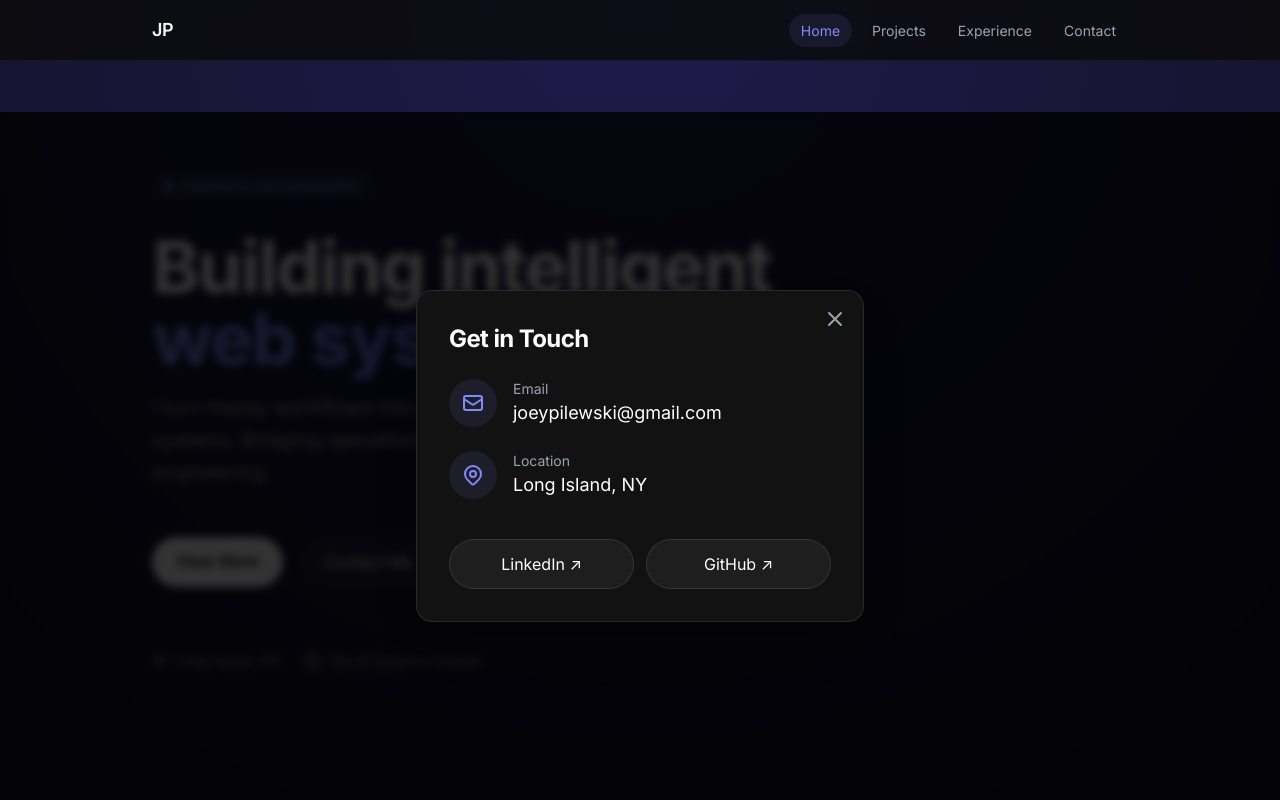
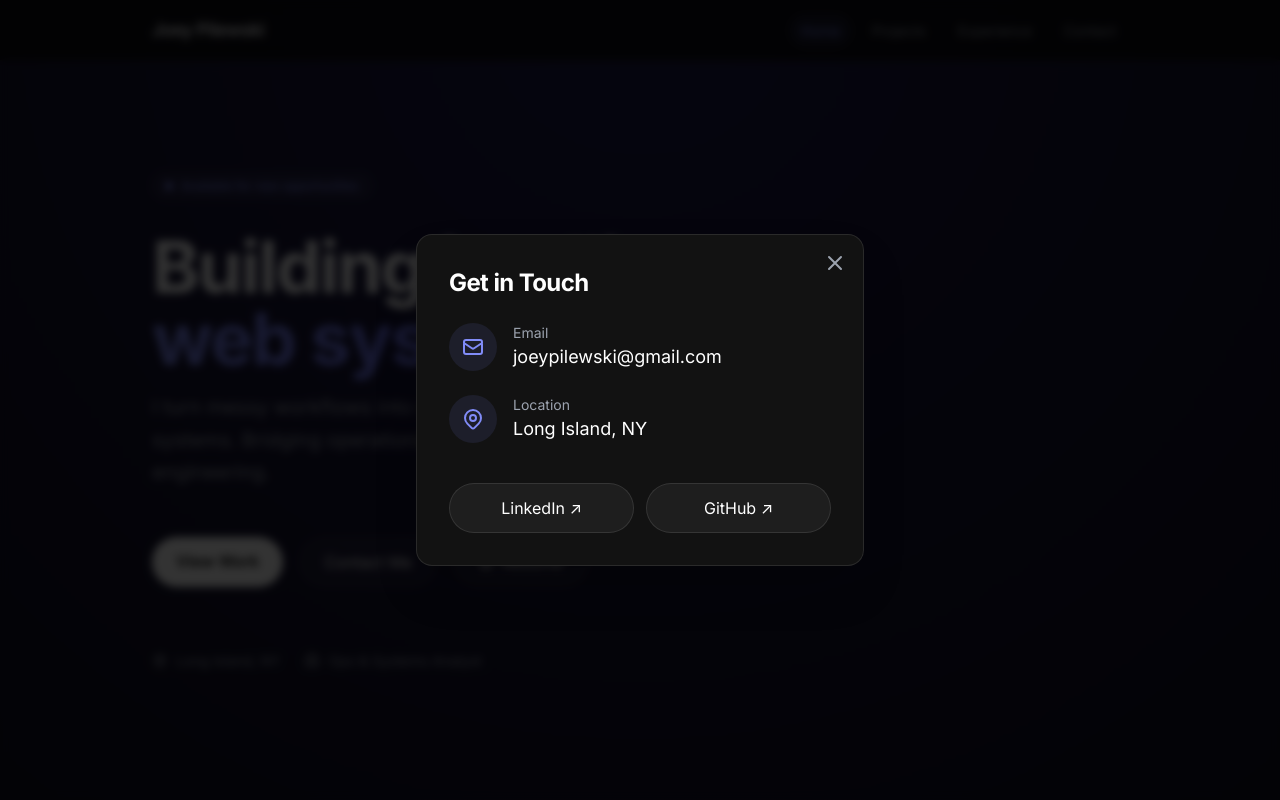
Before and after one commit to joeypilewski/portfolio-website, a Next.js app in the folder portfolio/: page / in a window 1280 px wide. Both pictures are taken after a click on the button "Contact Me". Shown: the top 800 px of the page. Built offline with nearby package versions, Linux system fonts and the light colour scheme.

Commit message:
Menu changes and pop ups

```diff
--- a/portfolio/src/components/ContactModal.tsx
+++ b/portfolio/src/components/ContactModal.tsx
@@ -1,6 +1,7 @@
 "use client";
 
-import { useEffect } from "react";
+import { useEffect, useState } from "react";
+import { createPortal } from "react-dom";
 
 interface ContactModalProps {
     isOpen: boolean;
@@ -8,26 +9,39 @@ interface ContactModalProps {
 }
 
 export function ContactModal({ isOpen, onClose }: ContactModalProps) {
+    const [mounted, setMounted] = useState(false);
+
+    useEffect(() => {
+        setMounted(true);
+    }, []);
+
     useEffect(() => {
         const handleEscape = (e: KeyboardEvent) => {
             if (e.key === "Escape") onClose();
         };
         if (isOpen) {
+            // Calculate scrollbar width to prevent layout shift
+            const scrollbarWidth = window.innerWidth - document.documentElement.clientWidth;
             document.addEventListener("keydown", handleEscape);
             document.body.style.overflow = "hidden";
+            document.body.style.paddingRight = `${scrollbarWidth}px`;
         }
         return () => {
             document.removeEventListener("keydown", handleEscape);
             document.body.style.overflow = "unset";
+            document.body.style.paddingRight = "0px";
         };
     }, [isOpen, onClose]);
 
-    if (!isOpen) return null;
+    if (!isOpen || !mounted) return null;
 
-    return (
+    const modalContent = (
         <div
-            className="fixed inset-0 z-50 flex items-center justify-center"
+            className="fixed inset-0 z-[9999] flex items-center justify-center"
             onClick={onClose}
+            role="dialog"
+            aria-modal="true"
+            aria-labelledby="contact-modal-title"
         >
             {/* Backdrop */}
             <div className="absolute inset-0 bg-black/80 backdrop-blur-sm" />
@@ -47,7 +61,7 @@ export function ContactModal({ isOpen, onClose }: ContactModalProps) {
                     </svg>
                 </button>
 
-                <h2 className="text-2xl font-bold text-white mb-6">Get in Touch</h2>
+                <h2 id="contact-modal-title" className="text-2xl font-bold text-white mb-6">Get in Touch</h2>
 
                 <div className="space-y-6">
                     <div className="flex items-center gap-4">
@@ -102,4 +116,6 @@ export function ContactModal({ isOpen, onClose }: ContactModalProps) {
             </div>
         </div>
     );
+
+    return createPortal(modalContent, document.body);
 }
--- a/portfolio/src/components/Header.tsx
+++ b/portfolio/src/components/Header.tsx
@@ -37,14 +37,15 @@ export function Header() {
   }, [isMenuOpen]);
 
   return (
-    <header className="sticky top-0 z-50 backdrop-blur-md bg-bg/80 border-b border-border/50">
+    <>
+      <header className="sticky top-0 z-40 backdrop-blur-md bg-bg/80 border-b border-border/50">
         <nav className="max-w-content mx-auto px-6 py-4">
           <div className="flex items-center justify-between">
             <Link
               href="/"
               className="text-lg font-semibold tracking-tight hover:text-accent transition-colors"
             >
-            JP
+              Joey Pilewski
             </Link>
 
             {/* Desktop Navigation */}
@@ -69,11 +70,18 @@ export function Header() {
               })}
             </ul>
 
-          {/* Mobile Menu Button */}
+            {/* Placeholder for mobile button spacing */}
+            <div className="md:hidden w-10 h-10" />
+          </div>
+        </nav>
+      </header>
+
+      {/* Mobile Menu Button - Fixed position so it's always on top */}
       <button
         onClick={() => setIsMenuOpen(!isMenuOpen)}
-            className="md:hidden relative z-[60] w-10 h-10 flex items-center justify-center text-text-muted hover:text-white transition-colors"
+        className="md:hidden fixed top-4 right-6 z-[60] w-10 h-10 flex items-center justify-center text-text-muted hover:text-white transition-colors"
         aria-label={isMenuOpen ? "Close menu" : "Open menu"}
+        aria-expanded={isMenuOpen}
       >
         <div className="w-5 flex flex-col gap-1.5">
           <span
@@ -90,16 +98,19 @@ export function Header() {
           />
         </div>
       </button>
-        </div>
-      </nav>
 
       {/* Mobile Menu Overlay */}
       <div
-        className={`fixed inset-0 z-50 md:hidden transition-all duration-300 ${isMenuOpen ? "opacity-100 visible" : "opacity-0 invisible"
+        className={`fixed inset-0 z-50 md:hidden transition-all duration-300 ${isMenuOpen ? "opacity-100 visible" : "opacity-0 invisible pointer-events-none"
           }`}
         style={{ backgroundColor: "#0a0a0a" }}
+        aria-hidden={!isMenuOpen}
       >
-        <nav className="flex flex-col items-center justify-center h-full gap-8 pt-16">
+        <nav
+          className="flex flex-col items-center justify-center h-full gap-8"
+          role="navigation"
+          aria-label="Mobile navigation"
+        >
           {navItems.map((item, index) => {
             const isActive =
               pathname === item.href ||
@@ -115,6 +126,7 @@ export function Header() {
                   transform: isMenuOpen ? "translateY(0)" : "translateY(20px)",
                   opacity: isMenuOpen ? 1 : 0,
                 }}
+                tabIndex={isMenuOpen ? 0 : -1}
               >
                 {item.label}
               </Link>
@@ -122,6 +134,6 @@ export function Header() {
           })}
         </nav>
       </div>
-    </header>
+    </>
   );
 }
```
Lines whose indentation alone changed are shown as unchanged.
